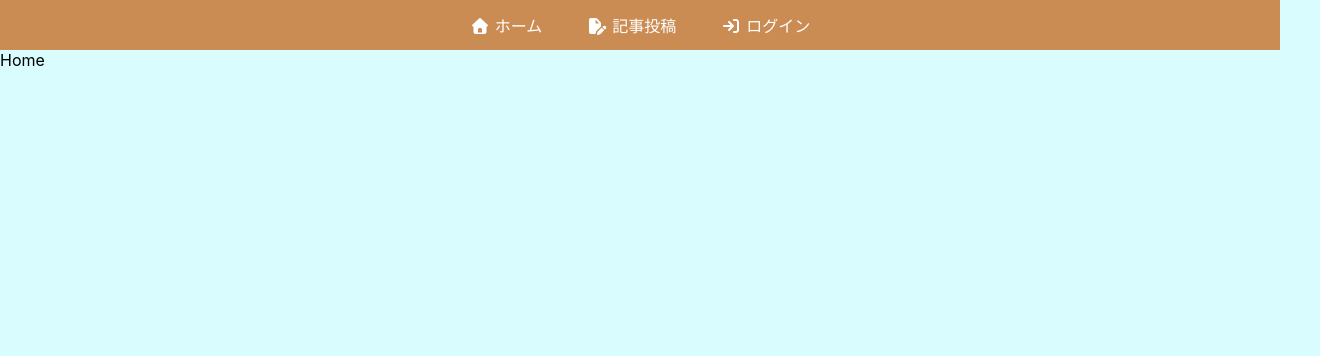
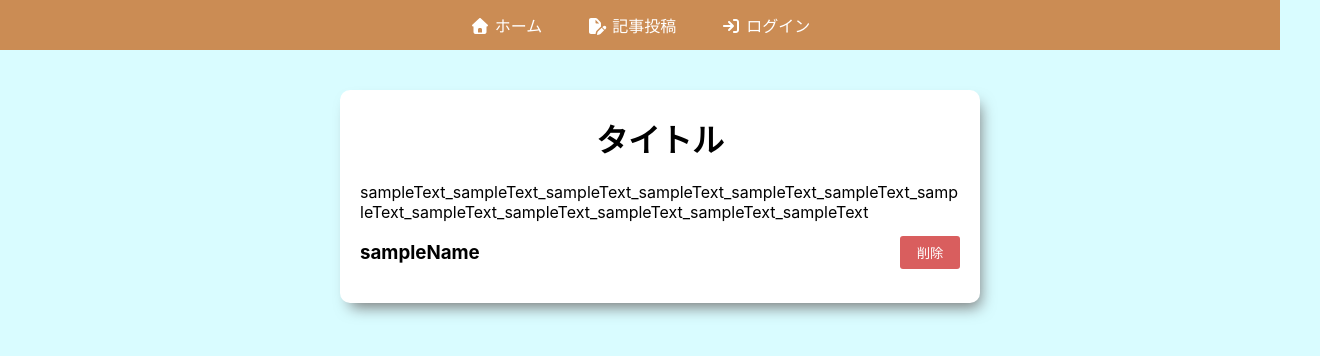
Before and after one commit to shnymywk/blog-with-react-and-firebase, a React (Create React App) app: page / in a window 1280 px wide. Shown: the top 356 px of the page, 1320 px wide, since content can reach past the window. Built offline with nearby package versions, Linux system fonts and the light colour scheme; the HTML template or start-up script is replaced by a standard one.

Commit message:
💄 HomePageの改修

```diff
--- /dev/null
+++ b/src/components/Home.css
@@ -0,0 +1,57 @@
+.homePage {
+    width: 100%;
+    height: calc(100vh - 80px);
+    height: auto;
+    display: flex;
+    align-items: center;
+    flex-direction: column;
+    padding: 20px;
+
+}
+
+.homePage .postContents {
+    width: 600px;
+    height: auto;
+    max-height: 600px;
+    background-color: white;
+    box-shadow: 5px 9px 15px -5px #777777;
+    margin: 20px;
+    padding: 20px;
+    border-radius: 10px;
+}
+
+.postHeader h1 {
+    text-align: center;
+    margin-top: 5px;
+}
+
+.postContents .postTextContainer {
+    height: auto;
+    word-wrap: break-word;
+    max-height: 400px;
+    width: 100%;
+}
+
+.nameAndDeleteButton {
+    display: flex;
+    align-items: center;
+}
+
+.nameAndDeleteButton button {
+    flex: 10%;
+    background-color: rgb(217, 94, 94);
+    color: white;
+    padding: 7px 15px;
+    border-radius: 3px;
+    border: none;
+    cursor: pointer;
+    transition: all 0.3s;
+}
+
+.nameAndDeleteButton button:hover {
+    background-color:  rgb(171, 51, 51);
+}
+
+.nameAndDeleteButton h3 {
+    flex: 90%;
+}
--- a/src/components/Home.js
+++ b/src/components/Home.js
@@ -1,8 +1,23 @@
 import React from 'react'
+import './Home.css'
 
 const Home = () => {
     return (
-        <div>Home</div>
+        <div className="homePage">
+            <div className="postContents">
+                <div className="postHeader">
+                    <h1>タイトル</h1>
+                </div>
+
+                <div className="postTextContainer">
+                    sampleText_sampleText_sampleText_sampleText_sampleText_sampleText_sampleText_sampleText_sampleText_sampleText_sampleText_sampleText
+                </div>
+                <div className="nameAndDeleteButton">
+                    <h3>sampleName</h3>
+                    <button>削除</button>
+                </div>
+            </div>
+        </div>
     )
 };
 
```
